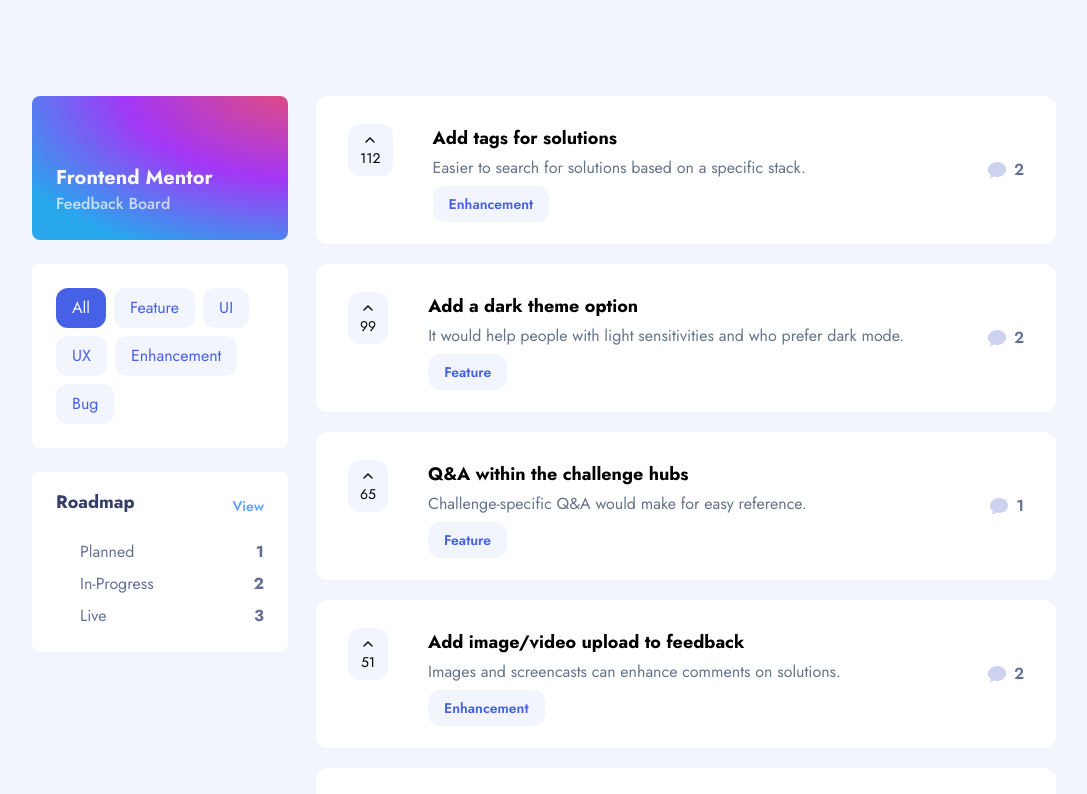
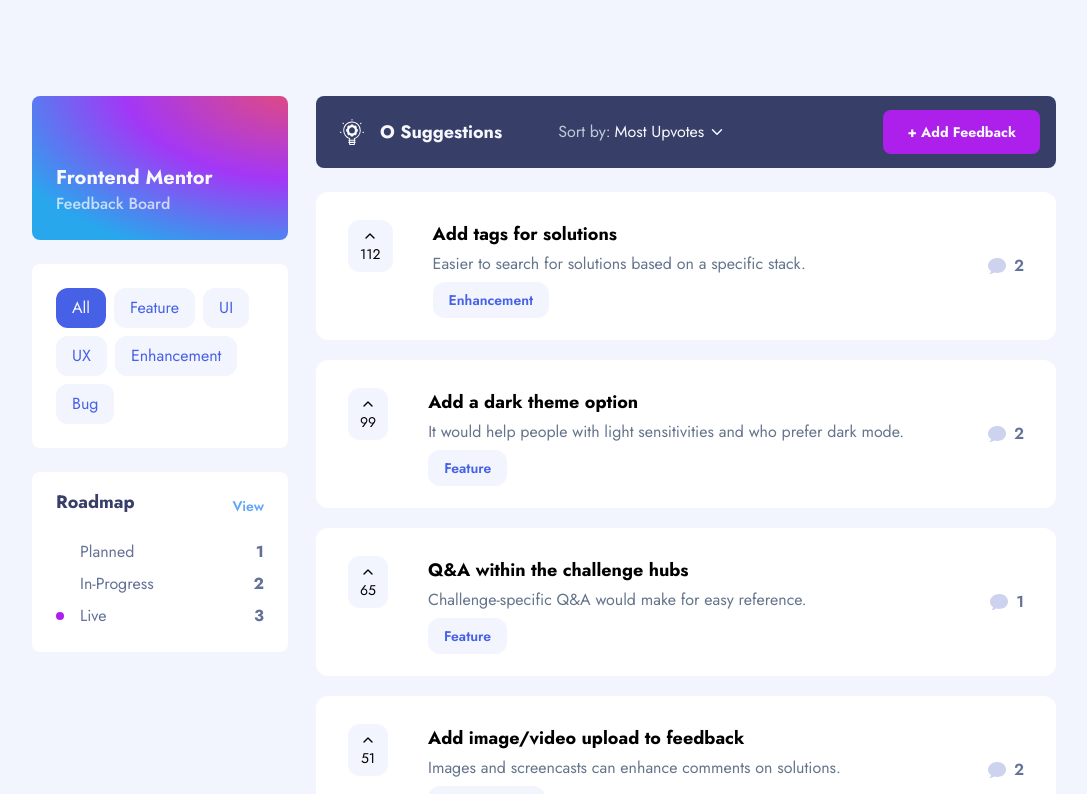
Before and after one commit to Ibarra11/ProductFeedback, a Next.js app: page / in a window 1280 px wide. Shown: the top 794 px of the page, without its empty margins (96-1183 px from the left). Built offline with nearby package versions, Linux system fonts and the light colour scheme.

Commit message:
header component

```diff
--- a/app/components/Button/index.tsx
+++ b/app/components/Button/index.tsx
@@ -2,17 +2,13 @@ import * as React from "react";
 import { ButtonBase } from "@/types";
 type Color = "purple" | "royal_blue" | "american_blue" | "tangerine";
 
-type ButtonProps = ButtonBase<{
-  color: Color;
-}>;
-
 function Button({
-  color,
   children,
+  className,
   ...rest
-}: React.PropsWithChildren<ButtonProps>) {
+}: React.PropsWithChildren<ButtonBase<{}>>) {
   return (
-    <button {...rest} className={`bg-brand-${color} rounded-lg py-3 px-6`}>
+    <button className={`rounded-lg py-3 px-6 ${className || ""}`} {...rest}>
       {children}
     </button>
   );
--- /dev/null
+++ b/app/components/Header/index.tsx
@@ -0,0 +1,36 @@
+import Image from "next/image";
+import Select from "../Select";
+import Button from "../Button";
+function Header() {
+  return (
+    <header className="flex items-center h-[72px] bg-brand-american_blue gap-8 pl-6 pr-4 rounded-lg">
+      <div className="flex gap-4 items-center  text-brand-ghost_white">
+        <Image
+          width={24}
+          height={24}
+          src="/suggestions/icon-suggestions.svg"
+          alt=""
+          aria-hidden
+        />
+        <span className="text-lg font-bold">O Suggestions</span>
+      </div>
+      <Select
+        options={[
+          "Most Upvotes",
+          "Least Upvotes",
+          "Most Comments",
+          "Least Comments",
+        ]}
+        selectText="Sort by:"
+        className="text-brand-ghost_white"
+        defaultValue="Most Upvotes"
+        arrowColor="ghost_white"
+      />
+      <Button className="ml-auto bg-brand-purple font-bold text-sm text-brand-ghost_white">
+        + Add Feedback
+      </Button>
+    </header>
+  );
+}
+
+export default Header;
--- a/app/components/Select/index.tsx
+++ b/app/components/Select/index.tsx
@@ -1,14 +1,24 @@
+"use client";
 import React from "react";
 import * as S from "@radix-ui/react-select";
 import clsx from "clsx";
 import { ChevronDown, ChevronUp, Check } from "react-feather";
 
 interface Props<T> {
-  items: T[];
+  options: T[];
+  selectText?: string;
+  className?: string;
+  arrowColor: "ghost_white" | "american_blue";
   defaultValue?: T;
 }
-function Select<T extends string>({ items, defaultValue }: Props<T>) {
-  const [value, setValue] = React.useState<T>(defaultValue ?? items[0]);
+function Select<T extends string>({
+  options,
+  selectText,
+  defaultValue,
+  arrowColor,
+  className,
+}: Props<T>) {
+  const [value, setValue] = React.useState<T>(defaultValue ?? options[0]);
   const [isOpen, setIsOpen] = React.useState(false);
   return (
     <S.Root
@@ -18,14 +28,20 @@ function Select<T extends string>({ items, defaultValue }: Props<T>) {
     >
       <S.Trigger
         className={clsx(
-          `px-6 w-48 py-3 text-base bg-brand-ghost_white  text-brand-american_blue rounded-md
-        inline-flex  items-center justify-between`,
+          `${className ? className : ""} ${isOpen ? "opacity-75" : ""}`,
+          `px-6 py-3 text-base rounded-md
+        inline-flex  items-center`,
           "focus:ring-2 hover:ring-2  ring-brand-american_blue  outline-none"
         )}
         aria-label="Sort"
       >
+        {selectText && (
+          <span className="text-brand-alice_blue opacity-75 mr-1">
+            Sort by:
+          </span>
+        )}
         <S.Value>{value}</S.Value>
-        <S.Icon className="ml-1 text-brand-royal_blue">
+        <S.Icon className={`ml-1 text-brand-${arrowColor}`}>
           {isOpen ? <ChevronUp size={18} /> : <ChevronDown size={18} />}
         </S.Icon>
       </S.Trigger>
@@ -33,10 +49,10 @@ function Select<T extends string>({ items, defaultValue }: Props<T>) {
         <S.Content
           position="popper"
           align="start"
-          className="hidden bg-white rounded-md mt-4"
+          className="hidden bg-white rounded-md mt-4 shadow-lg"
         >
           <S.Viewport className="rounded-md">
-            {items.map((item, index) => (
+            {options.map((item, index) => (
               <S.Item
                 className={clsx(
                   "flex items-center py-3 px-6  outline-none  justify-between ",
@@ -46,7 +62,7 @@ function Select<T extends string>({ items, defaultValue }: Props<T>) {
                       : ""
                   }`,
                   `${
-                    index !== items.length - 1
+                    index !== options.length - 1
                       ? "border-b-2 border-brand-alice_blue"
                       : ""
                   }`
--- a/app/page.tsx
+++ b/app/page.tsx
@@ -1,10 +1,12 @@
 import React from "react";
 import ProductRequestList from "./components/ProductRequestList";
+import Header from "./components/Header";
 import data from "../data.json";
 
 export default function Home() {
   return (
-    <div className="flex flex-col gap-5">
+    <div className="flex flex-col gap-6">
+      <Header />
       <ProductRequestList />
     </div>
   );
```
